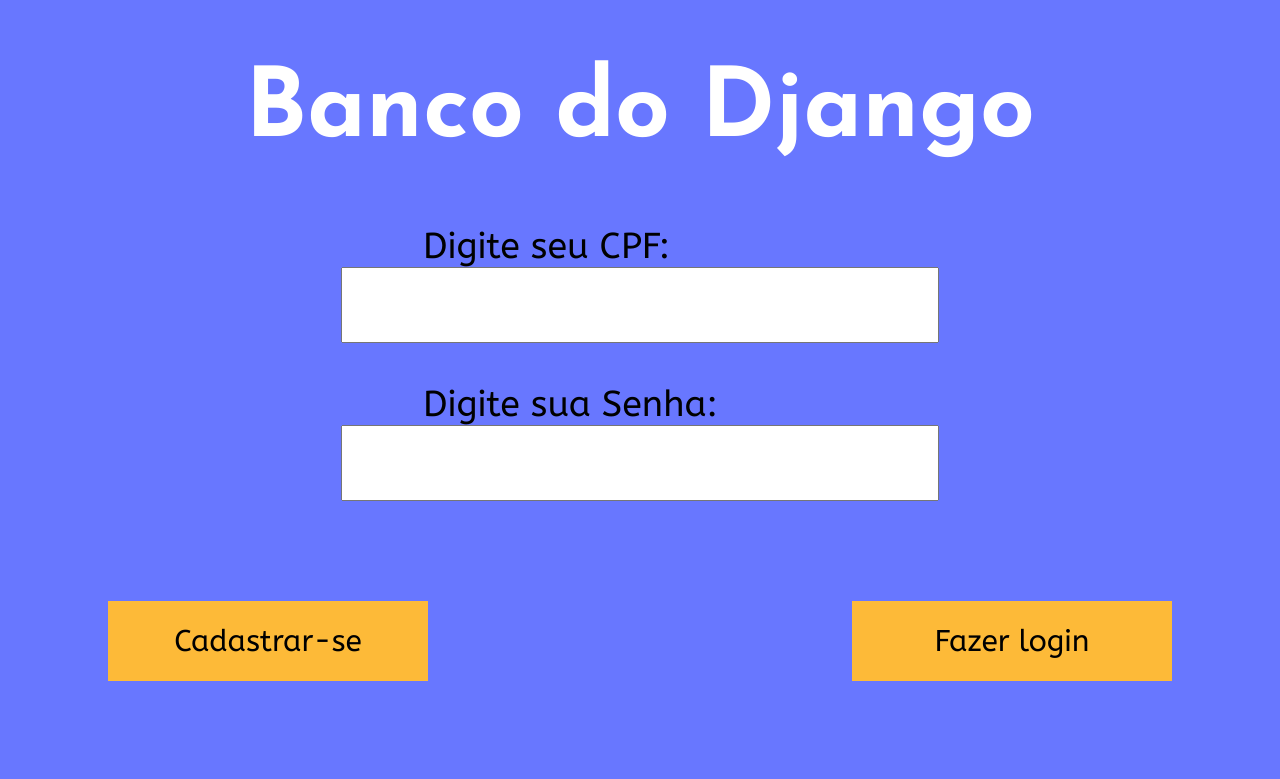
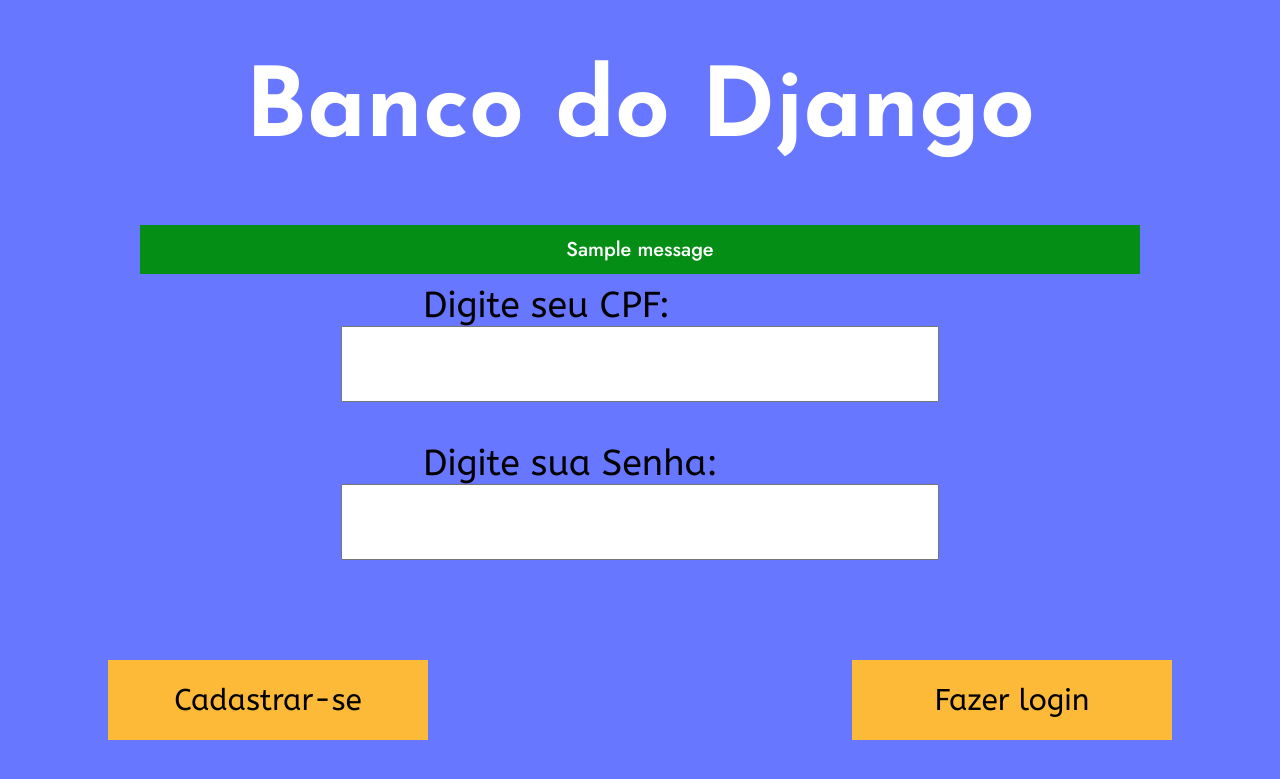
Before and after one commit to david-pessoa/Banco_do_Django, a Django app: template banco/templates/login.html in a window 1280 px wide. Shown: the top 779 px of the page. Run offline with Django 3.2, Linux system fonts and the light colour scheme; the template is opened without the code that fills it, so the values that code supplies are empty; tables that the repository leaves empty hold one stand-in row (values such as "Sample post"); one stand-in notice (Sample message) is shown.

Commit message:
cria funcionalidade de fazer login

```diff
--- a/banco/models.py
+++ b/banco/models.py
@@ -14,6 +14,9 @@ class Usuario(AbstractUser):
     cpf = models.CharField("CPF", max_length=14, default="")
     saldo = models.DecimalField("Saldo", decimal_places=2, max_digits=10, validators=[MinValueValidator(0)], default=0)
 
+    def checa_senha(self, senha):
+        return self.password == senha
+
 class ChavePIX(models.Model):
     usuario = models.ForeignKey(Usuario, on_delete=models.CASCADE, related_name="usuario")
     TIPO_CHAVE_CHOICES = [
--- /dev/null
+++ b/banco/static/css/alerts.css
@@ -0,0 +1,23 @@
+@import url('fonts.css');
+
+.messages{
+    font-family: 'Jost', sans-serif;
+    font-weight: medium;
+    font-size: 20px;
+    color: #FFF;
+    margin-bottom: 10px;
+    width: 1000px;
+    text-align: center;
+}
+
+.messages > .alert.alert-error{
+    background-color: rgb(179, 5, 5);
+    padding-bottom: 10px;
+    padding-top: 10px;
+}
+
+.messages > .alert.alert-success{
+    background-color: rgb(5, 142, 21);
+    padding-bottom: 10px;
+    padding-top: 10px;
+}
--- /dev/null
+++ b/banco/static/css/fonts.css
@@ -0,0 +1,20 @@
+@font-face {
+    font-family: 'Josefin Sans';
+    src: url('../webfonts/josefin_sans/JosefinSans-Bold.ttf') format('truetype');
+    font-weight: bold;
+    font-style: normal;
+}
+
+@font-face {
+    font-family: 'AbeeZee';
+    src: url('../webfonts/abeezee/ABeeZee-Regular.ttf') format('truetype');
+    font-weight: normal;
+    font-style: normal;
+}
+
+@font-face {
+    font-family: 'Jost';
+    src: url('../webfonts/jost/Jost-Medium.ttf') format('truetype');
+    font-weight: medium;
+    font-style: normal;
+}
--- a/banco/static/css/styles.css
+++ b/banco/static/css/login.css
@@ -1,16 +1,4 @@
-@font-face {
-    font-family: 'Josefin Sans';
-    src: url('../webfonts/josefin_sans/JosefinSans-Bold.ttf') format('truetype');
-    font-weight: bold;
-    font-style: normal;
-}
-
-@font-face {
-    font-family: 'AbeeZee';
-    src: url('../webfonts/abeezee/ABeeZee-Regular.ttf') format('truetype');
-    font-weight: normal;
-    font-style: normal;
-}
+@import url('fonts.css');
 
 body{
     background-color: #6877FF;
@@ -54,6 +42,7 @@ button{
     width: 320px;
     height: 80px;
     font-family: 'AbeeZee', Arial, Helvetica, sans-serif;
+    cursor: pointer;
 }
 
 #cadastro{
--- a/banco/templates/login.html
+++ b/banco/templates/login.html
@@ -6,26 +6,40 @@
     <meta charset="UTF-8">
     <meta name="viewport" content="width=device-width, initial-scale=1.0">
     <title>Login</title>
-    <link rel="stylesheet" href="{% static 'css/styles.css' %}">
+    <link rel="stylesheet" href="{% static 'css/login.css' %}">
+    <link rel="stylesheet" href="{% static 'css/alerts.css' %}">
 </head>
 <body>
     <h1>Banco do Django</h1>
+        {% if messages %}
+        <center>
+            <div class="messages">
+                {% for message in messages %}
+                    <div class="alert alert-{{ message.tags }}">
+                        {{ message }}
+                    </div>
+                {% endfor %}
+            </div>
+        </center>
+        {% endif %}
 
+    <form method="post" action="{% url 'login' %}">
+        {% csrf_token %}
         <div class="container_input">
             <div>
                 <legend>Digite seu CPF:</legend>
-            <input type="text">
+                <input type="text" name="cpf">
             </div>
             <div class="senha_container">
                 <legend>Digite sua Senha:</legend>
-            <input type="password">
+                <input type="password" name="senha">
             </div>
         </div>
 
         <div class="container_button">
-        <button id="cadastro">Cadastrar-se</button>
-
-        <button>Fazer login</button>
+            <button type="button" id="cadastro">Cadastrar-se</button>
+            <button type="submit" id="login">Fazer login</button>
         </div>
+    </form>
 </body>
 </html>
--- a/banco/urls.py
+++ b/banco/urls.py
@@ -1,7 +1,9 @@
 from banco import views as v
 from django.urls import path
-from .views import login
+from .views import Login, Saldo
 
 urlpatterns = [
-    path('', login, name='login')
+    path('', Login.as_view(), name='login'),
+    path('saldo/<int:usuario_id>', Saldo.as_view(), name='saldo')
+
 ]
```
Also changed, not shown: banco/static/css/saldo.css (added, +39 -0 lines), banco/templates/saldo.html (+40 -0 lines), banco/views.py (+53 -2 lines), 1 other file. Lines whose indentation alone changed are shown as unchanged.
